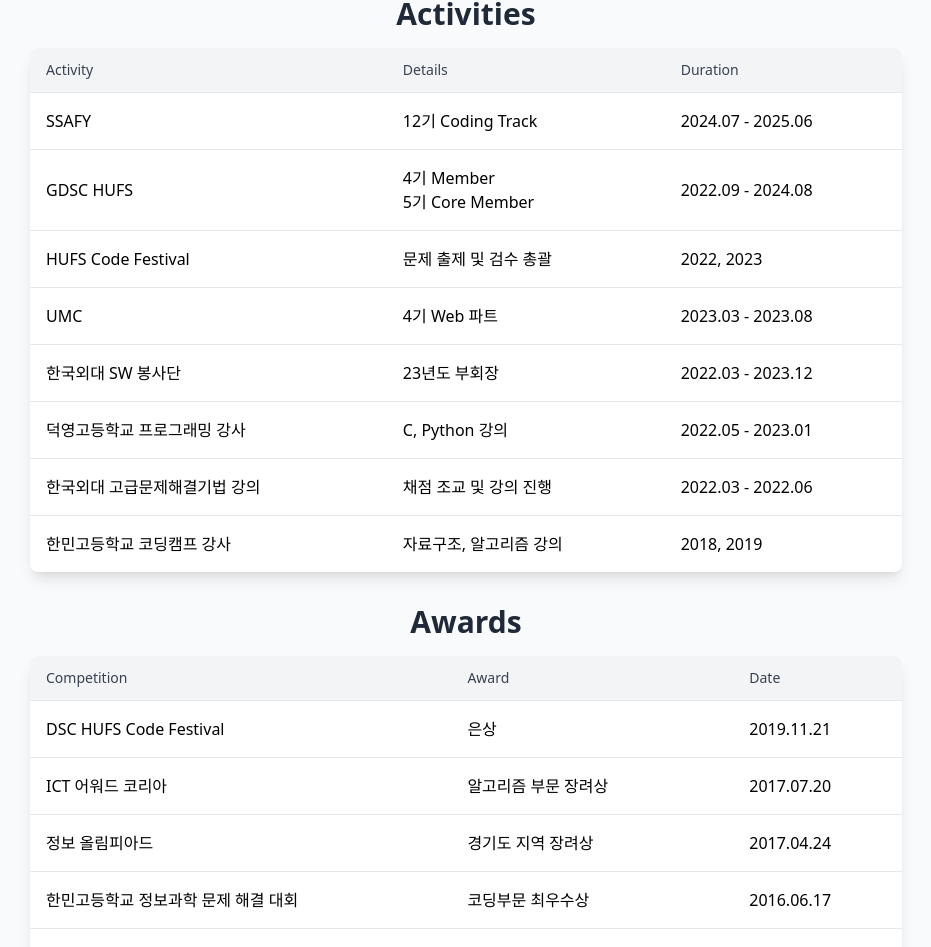
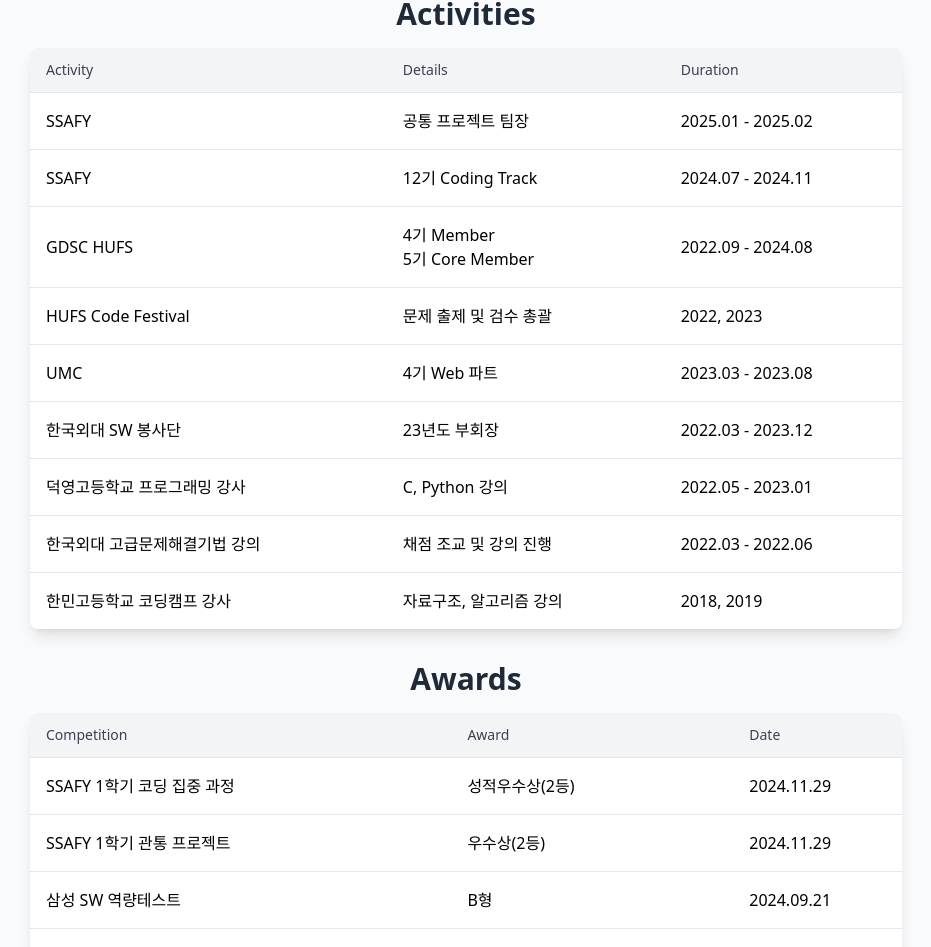
Before and after one commit to s00ngle/soongle-blog, a Next.js app: page /about in a window 1280 px wide. Shown: the part 347-1294 px from the top of the page, without its empty margins (174-1105 px from the left). Built offline with nearby package versions, Linux system fonts and the light colour scheme.

Commit message:
fix: update About page with additional project and award entries

```diff
--- a/app/about/page.tsx
+++ b/app/about/page.tsx
@@ -66,8 +66,13 @@
           <tbody>
             <tr className="border-t border-gray-200 hover:bg-gray-50">
               <td className="px-4 py-4 font-medium">SSAFY</td>
+              <td className="px-4 py-4">공통 프로젝트 팀장</td>
+              <td className="px-4 py-4">2025.01 - 2025.02</td>
+            </tr>
+            <tr className="border-t border-gray-200 hover:bg-gray-50">
+              <td className="px-4 py-4 font-medium">SSAFY</td>
               <td className="px-4 py-4">12기 Coding Track</td>
-              <td className="px-4 py-4">2024.07 - 2025.06</td>
+              <td className="px-4 py-4">2024.07 - 2024.11</td>
             </tr>
             <tr className="border-t border-gray-200 hover:bg-gray-50">
               <td className="px-4 py-4 font-medium">GDSC HUFS</td>
@@ -137,6 +142,25 @@
           </thead>
           <tbody>
             <tr className="border-t border-gray-200 hover:bg-gray-50">
+              <td className="px-4 py-4 font-medium">
+                SSAFY 1학기 코딩 집중 과정
+              </td>
+              <td className="px-4 py-4">성적우수상(2등)</td>
+              <td className="px-4 py-4">2024.11.29</td>
+            </tr>
+            <tr className="border-t border-gray-200 hover:bg-gray-50">
+              <td className="px-4 py-4 font-medium">
+                SSAFY 1학기 관통 프로젝트
+              </td>
+              <td className="px-4 py-4">우수상(2등)</td>
+              <td className="px-4 py-4">2024.11.29</td>
+            </tr>
+            <tr className="border-t border-gray-200 hover:bg-gray-50">
+              <td className="px-4 py-4 font-medium">삼성 SW 역량테스트</td>
+              <td className="px-4 py-4">B형</td>
+              <td className="px-4 py-4">2024.09.21</td>
+            </tr>
+            <tr className="border-t border-gray-200 hover:bg-gray-50">
               <td className="px-4 py-4 font-medium">DSC HUFS Code Festival</td>
               <td className="px-4 py-4">은상</td>
               <td className="px-4 py-4">2019.11.21</td>
```
